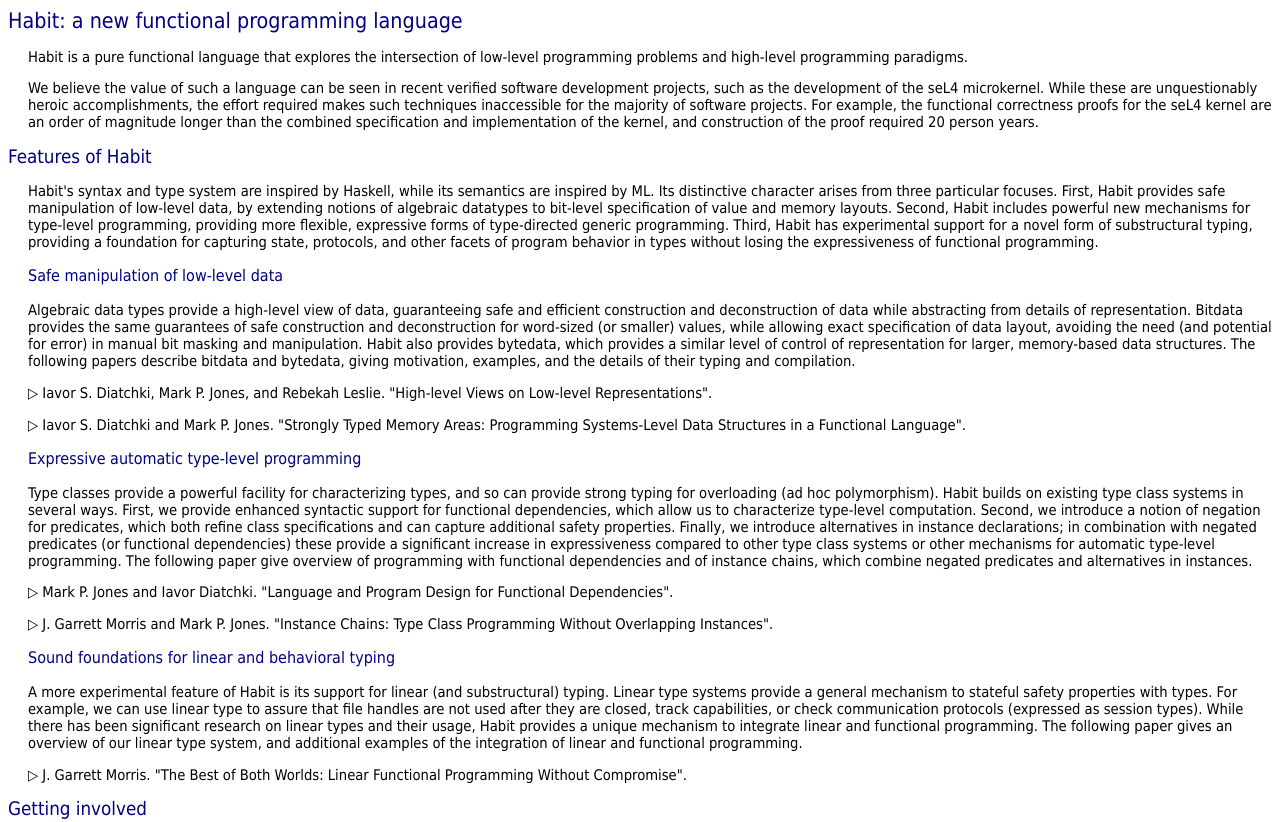
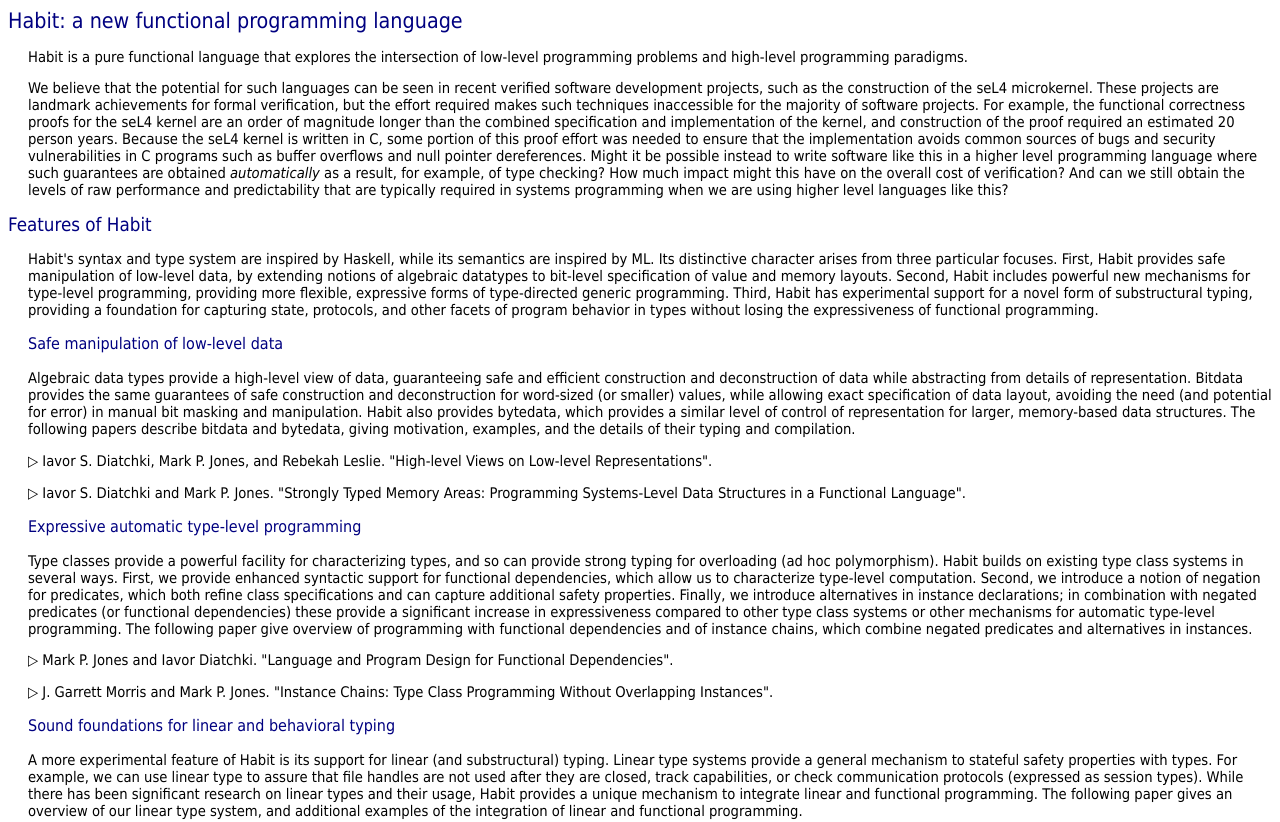
Before and after one commit to habit-lang/habit-lang.github.io, a plain HTML site: page index.html in a window 1280 px wide. Shown: the top 822 px of the page. Drawn offline with Linux system fonts and the light colour scheme.

Commit message:
Tweaks to web page text.  Expanded the introductory paragraph to provide more direct motivation for languages like Habit, and added a (not entirely satisfactory) caveat to point out that the language report is not (entirely) up to date.

```diff
--- a/index.html
+++ b/index.html
@@ -119,12 +119,21 @@ function toggleAll() {
 </p>
 
 <p>
-  We believe the value of such a language can be seen in recent verified software development
-  projects, such as the development of the seL4 microkernel.  While these are unquestionably heroic
-  accomplishments, the effort required makes such techniques inaccessible for the majority of
-  software projects.  For example, the functional correctness proofs for the seL4 kernel are an
-  order of magnitude longer than the combined specification and implementation of the kernel, and
-  construction of the proof required 20 person years.
+  We believe that the potential for such languages can be seen in recent verified software
+  development projects, such as the construction of the seL4 microkernel.  These projects are
+  landmark achievements for formal verification, but the effort required makes such
+  techniques inaccessible for the majority of software projects.  For example, the functional
+  correctness proofs for the seL4 kernel are an order of magnitude longer than the combined
+  specification and implementation of the kernel, and construction of the proof required an
+  estimated 20 person years.  Because the seL4 kernel is written in C, some portion of this
+  proof effort was needed to ensure that the implementation avoids common sources of bugs and
+  security vulnerabilities in C programs such as buffer overflows and null pointer
+  dereferences. Might it be possible instead to write software like this in a higher level
+  programming language where such guarantees are obtained <em>automatically</em> as a result,
+  for example, of type checking?  How much impact might this have on the overall cost of
+  verification?  And can we still obtain the levels of raw performance and predictability
+  that are typically required in systems programming when we are using higher level languages
+  like this?
 </p>
 
 
@@ -355,7 +364,9 @@ function toggleAll() {
   holistic specification of the language syntax and standard environment, including the
   predefined types and type classes.  It also includes an extended example of Habit programming,
   showing how Habit's functional and low-level features come together in describing an efficient
-  implementation of a priority queue.
+  implementation of a priority queue.  Note that there have been a few relatively small changes
+  to the language design since this document was last updated in 2010, but most parts of the
+  language are still as described in the report.
 </p>
 
 <p>
```
